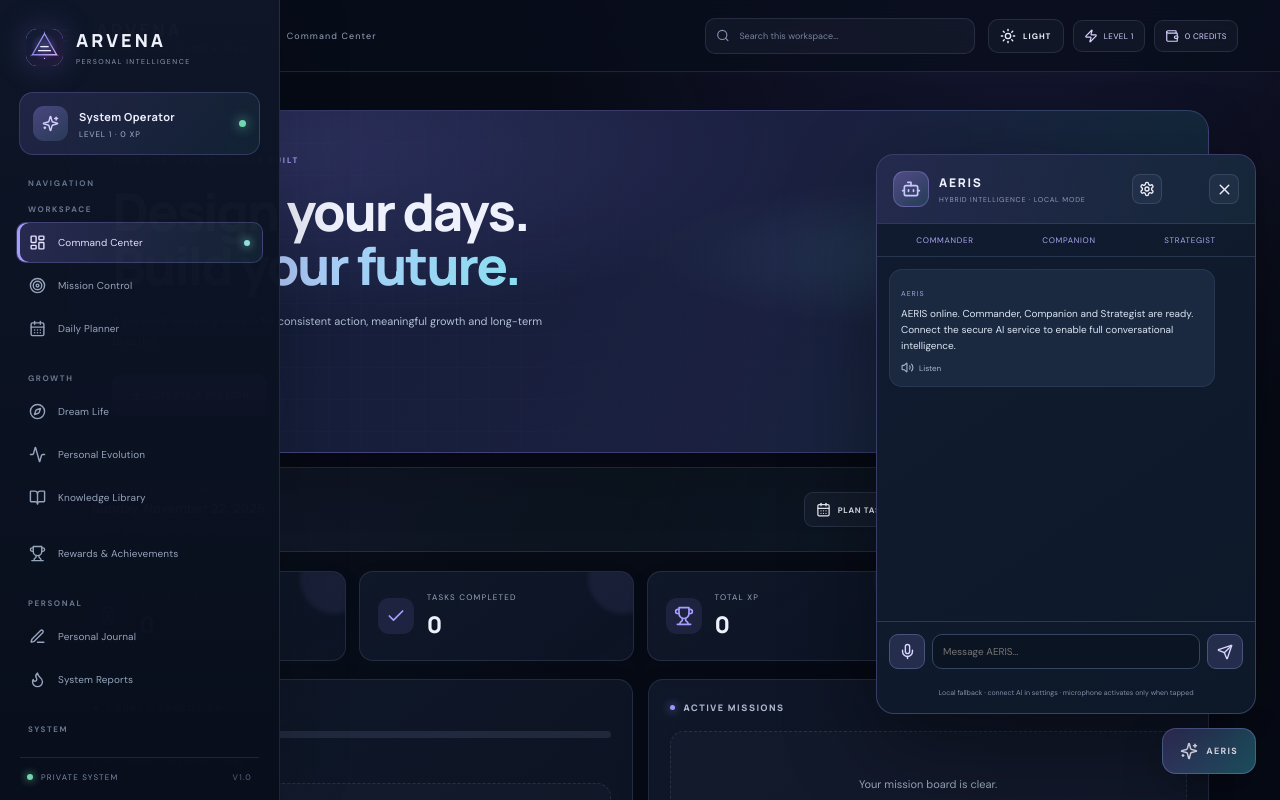
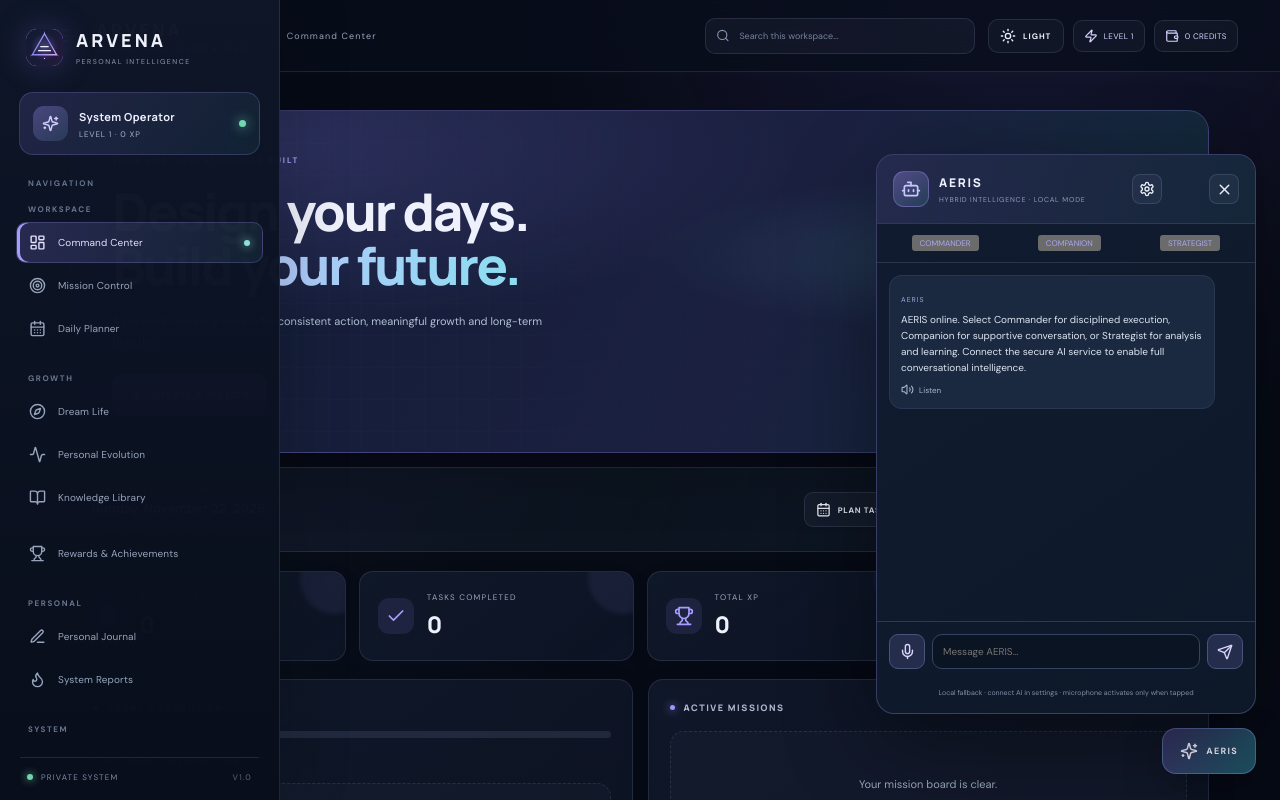
Before and after one commit to amksoul3429-ui/ARVENA, a React (Vite) app: page / in a window 1280 px wide. Both pictures are taken after a click on the button "AERIS". Shown: the top 800 px of the page. Built offline with nearby package versions, Linux system fonts and the light colour scheme.

Commit message:
Make AERIS personas selectable and pass mode to AI

```diff
--- a/src/Aeris.tsx
+++ b/src/Aeris.tsx
@@ -2,6 +2,7 @@ import { useEffect, useRef, useState } from 'react';
 import { Bot, Mic, Send, Volume2, X, Sparkles, Settings, Save, Loader2 } from 'lucide-react';
 
 type Msg = { role: 'aeris' | 'you'; text: string };
+type Persona = 'COMMANDER' | 'COMPANION' | 'STRATEGIST';
 type Recognition = {
   lang: string; interimResults: boolean; maxAlternatives: number;
   onresult: ((event: any) => void) | null; onerror: (() => void) | null;
@@ -33,6 +34,7 @@ function localReply(message: string) {
 
 export default function Aeris() {
   const [open, setOpen] = useState(false);
+  const [persona, setPersona] = useState<Persona>('STRATEGIST');
   const [input, setInput] = useState('');
   const [listening, setListening] = useState(false);
   const [sending, setSending] = useState(false);
@@ -41,7 +43,7 @@ export default function Aeris() {
   const [token, setToken] = useState(() => localStorage.getItem(TOKEN_KEY) || '');
   const [aiReady, setAiReady] = useState(false);
   const [msgs, setMsgs] = useState<Msg[]>([
-    { role: 'aeris', text: 'AERIS online. Commander, Companion and Strategist are ready. Connect the secure AI service to enable full conversational intelligence.' },
+    { role: 'aeris', text: 'AERIS online. Select Commander for disciplined execution, Companion for supportive conversation, or Strategist for analysis and learning. Connect the secure AI service to enable full conversational intelligence.' },
   ]);
   const rec = useRef<Recognition | null>(null);
   const configured = Boolean(endpoint.trim() && token.trim());
@@ -75,7 +77,7 @@ export default function Aeris() {
         body: JSON.stringify({
           messages: next.slice(-16).map(item => ({
             role: item.role === 'you' ? 'user' : 'assistant',
-            content: item.text
+            content: item.role === 'you' && item === next[next.length - 1] ? `[ACTIVE AERIS PERSONA: ${persona}]\n${item.text}` : item.text
           }))
         })
       });
@@ -147,8 +149,8 @@ export default function Aeris() {
               <small>Your token is stored in this browser only. Never paste it into GitHub source code or a public chat.</small>
             </div>
           )}
-          <div className="aeris-modes">
-            <span>COMMANDER</span><span>COMPANION</span><span>STRATEGIST</span>
+          <div className="aeris-modes" role="group" aria-label="Choose AERIS persona">
+            {(['COMMANDER','COMPANION','STRATEGIST'] as Persona[]).map(mode=><button type="button" key={mode} className={persona===mode?'active':''} aria-pressed={persona===mode} onClick={()=>setPersona(mode)}>{mode}</button>)}
           </div>
           <div className="aeris-messages">
             {msgs.map((message, index) => (
```
